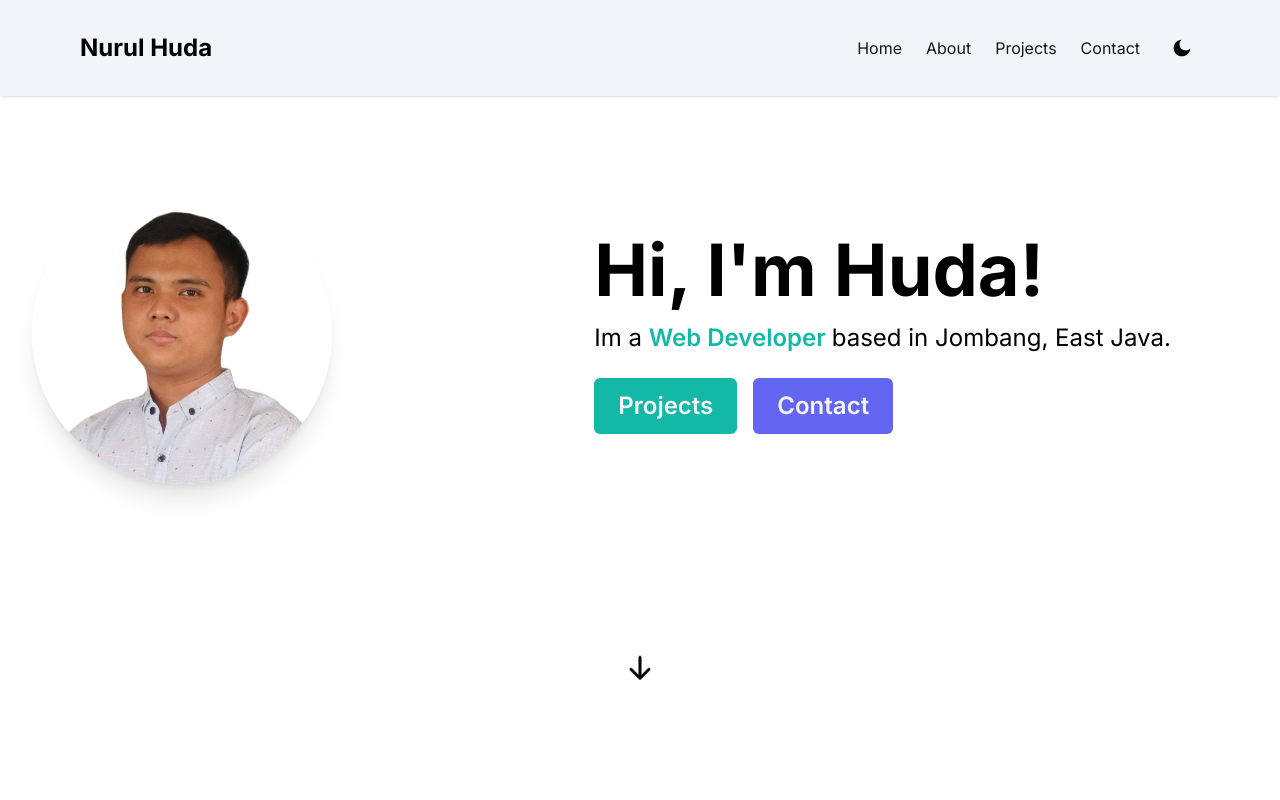
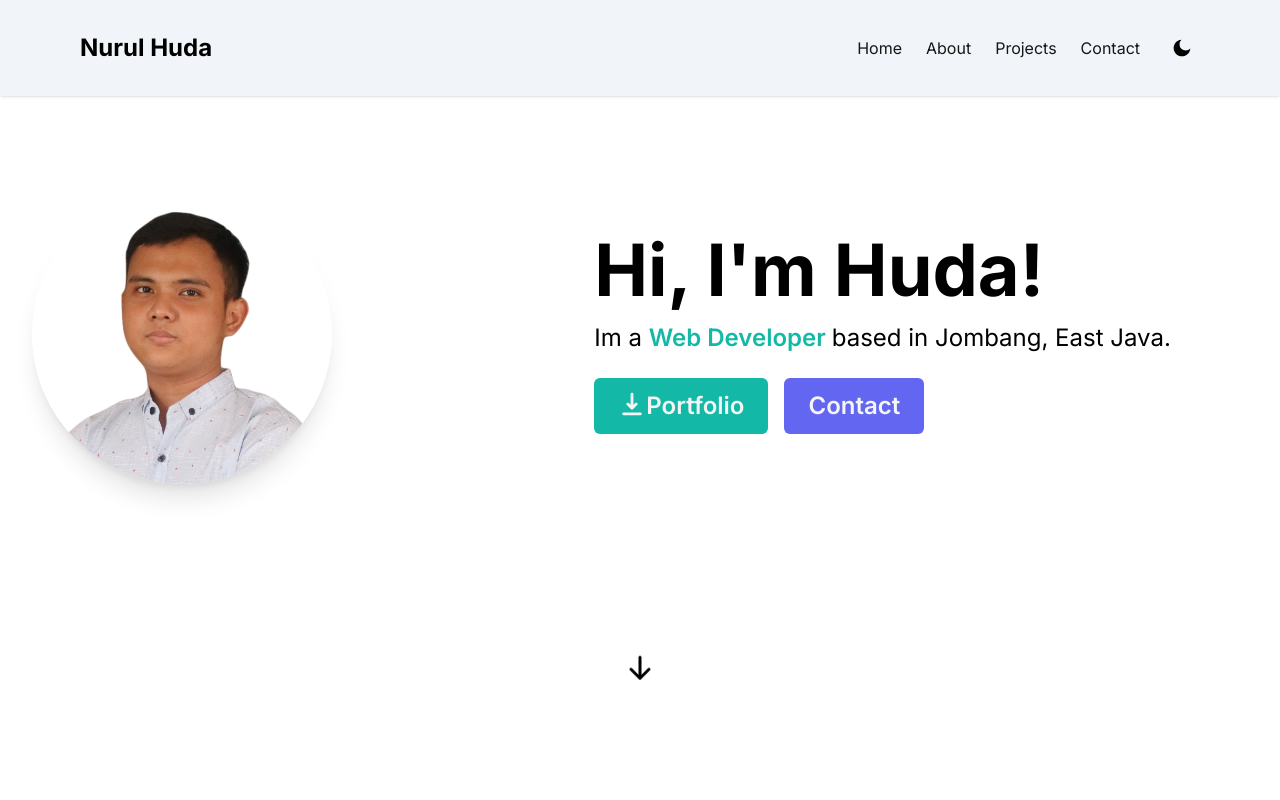
Before and after one commit to rulhuda/portfolio, a Next.js app: page / in a window 1280 px wide. Shown: the top 800 px of the page. Built offline with nearby package versions, Linux system fonts and the light colour scheme.

Commit message:
Updated resume

```diff
--- a/src/components/HeroSection.tsx
+++ b/src/components/HeroSection.tsx
@@ -1,39 +1,49 @@
-'use client'
-import Image from "next/image"
-import { Link } from "react-scroll/modules"
-import {HiArrowDown} from "react-icons/hi"
+"use client";
+import Image from "next/image";
+import NextLink from "next/link";
+import { Link } from "react-scroll/modules";
+import { HiArrowDown, HiDownload } from "react-icons/hi";
 
 function HeroSection() {
   return (
-    <section id="home">
-      <div className="flex flex-col text-center items-center justify-center sm:py-32 my-12 py-16 md:flex-row md:space-x-4 md:text-left md:py-42">
-        <div className="md:w-1/2 md:mt-2 px-8">
-          <Image className={"rounded-full shadow-xl"} priority={true} src={"/Nurul-Huda.png"} alt="" width={300} height={300} />
+    <section id='home'>
+      <div className='flex flex-col text-center items-center justify-center sm:py-32 my-12 py-16 md:flex-row md:space-x-4 md:text-left md:py-42'>
+        <div className='md:w-1/2 md:mt-2 px-8'>
+          <Image
+            className={"rounded-full shadow-xl"}
+            priority={true}
+            src={"/Nurul-Huda.png"}
+            alt=''
+            width={300}
+            height={300}
+          />
         </div>
-        <div className="md:mt-2 md:w-3/5">
-          <h1 className="font-bold text-4xl mt-6 md:text-7xl md:mt-0">Hi, I{"'"}m Huda!</h1>
-          <p className="text-2xl mt-4 mb-6">Im a {" "}
-          <span className="font-semibold text-teal-500">
-            Web Developer {" "}
-          </span>
+        <div className='md:mt-2 md:w-3/5'>
+          <h1 className='font-bold text-4xl mt-6 md:text-7xl md:mt-0'>
+            Hi, I{"'"}m Huda!
+          </h1>
+          <p className='text-2xl mt-4 mb-6'>
+            Im a{" "}
+            <span className='font-semibold text-teal-500'>Web Developer </span>
             based in Jombang, East Java.
           </p>
-          <div className="flex flex-row space-x-4 justify-center md:justify-start">
+          <div className='flex flex-row space-x-4 justify-center md:justify-start'>
+            <NextLink
+              rel='noopener noreferrer'
+              target='_blank'
+              download={true}
+              title='Download Portfolio'
+              href='/resume/Nurul-Huda_Portfolio.pdf'
+              className='text-neutral-100 cursor-pointer font-semibold px-6 py-3 bg-teal-500 rounded-md text-2xl'
+            >
+              <div className='flex flex-row'>
+                <HiDownload size={28} /> Portfolio
+              </div>
+            </NextLink>
             <Link
-            to="projects"
-            className="text-neutral-100 cursor-pointer font-semibold px-6 py-3 bg-teal-500 rounded-md text-2xl"
-            activeClass="active"
-            spy={true}
-            smooth={true}
-            offset={-100}
-            duration={500}
-            >
-              Projects
-            </Link>
-            <Link
-            to="contact"
-            className="text-neutral-100 cursor-pointer font-semibold px-6 py-3 bg-indigo-500 rounded-md text-2xl"
-            activeClass="active"
+              to='contact'
+              className='text-neutral-100 cursor-pointer font-semibold px-6 py-3 bg-indigo-500 rounded-md text-2xl'
+              activeClass='active'
               spy={true}
               smooth={true}
               offset={-100}
@@ -45,21 +55,21 @@ function HeroSection() {
         </div>
       </div>
 
-      <div className="flex flex-row justify-center">
+      <div className='flex flex-row justify-center'>
         <Link
-        className="cursor-pointer"
-        to="about"
-        activeClass="active"
+          className='cursor-pointer'
+          to='about'
+          activeClass='active'
           spy={true}
           smooth={true}
           offset={-100}
           duration={500}
         >
-          <HiArrowDown size={30} className="animate-bounce" />
+          <HiArrowDown size={30} className='animate-bounce' />
         </Link>
       </div>
     </section>
-  )
+  );
 }
 
-export default HeroSection
+export default HeroSection;
```
Also changed, not shown: 2 other files (tests, documents, lock files or other folders). Lines whose indentation alone changed are shown as unchanged.
